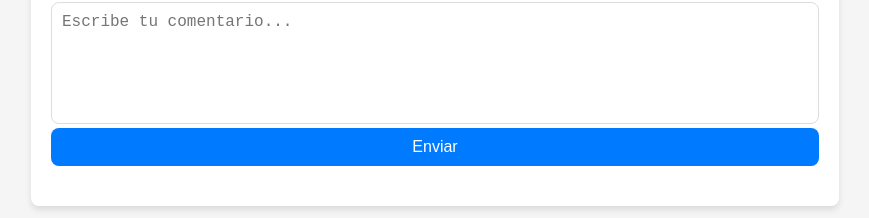
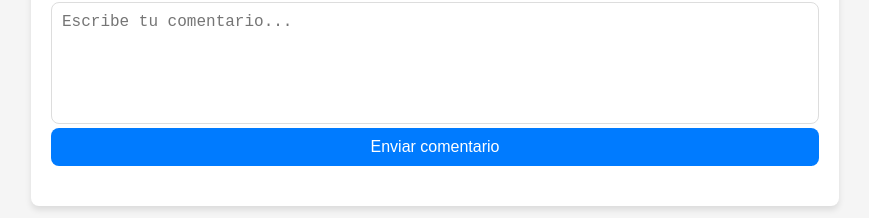
Before and after one commit to Jesuschamorro54/web, a plain HTML site: page index.html in a window 1280 px wide. Shown: the part 340-558 px from the top of the page, without its empty margins (205-1074 px from the left). Drawn offline with Linux system fonts and the light colour scheme.

Commit message:
Edité el boton y los estilos

```diff
--- a/index.html
+++ b/index.html
@@ -15,7 +15,7 @@
         <div class="textarea-container">
           <textarea id="userComment" placeholder="Escribe tu comentario..."></textarea>
         </div>
-      <button id="submitBtn">Enviar</button>
+      <button id="submitBtn">Enviar comentario</button>
       <p id="feedback" class="feedback"></p>
     </div>
 
--- a/styles.css
+++ b/styles.css
@@ -1,4 +1,5 @@
 body {
+
     font-family: Arial, sans-serif;
     background-color: #f5f5f5;
     display: flex;
```
